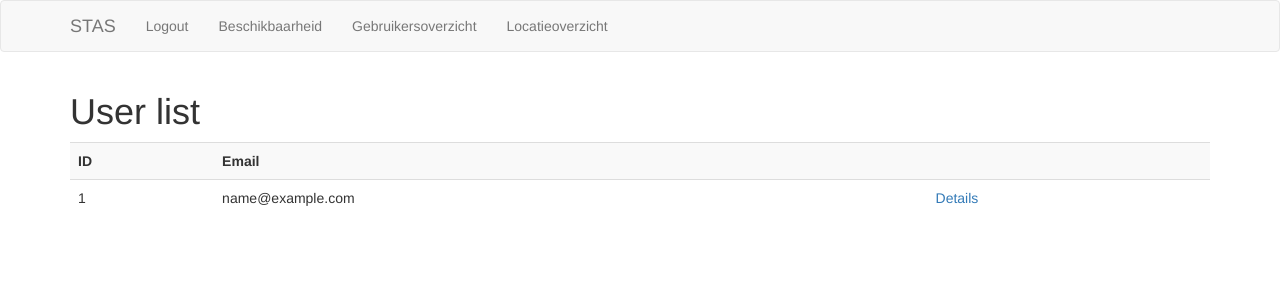
After one commit to eddyvdaker/Zuyd-STAS-StudentTeacherAvailabilitySystem, a Flask app: page /availability/user_list in a window 1280 px wide. The commit adds this page. Shown: the top 300 px of the page. Run offline with Flask 2, Linux system fonts and the light colour scheme; a user stored in the database is signed in; tables that the repository leaves empty hold one stand-in row (values such as "Sample post"); parts of the project's set-up code (start-up, migrations or seed data) failed here and were passed over; some libraries are stand-ins or nearby versions.

Commit message:
added availability bp and page for user to select whose availabilty info they want to see

```diff
--- a/app/__init__.py
+++ b/app/__init__.py
@@ -48,6 +48,9 @@ def create_app(config_class=Config):
     from app.checkin import bp as checkin_bp
     app.register_blueprint(checkin_bp)
 
+    from app.availability import bp as availability_bp
+    app.register_blueprint(availability_bp)
+
     # Logging
     if not app.debug and not app.config['TESTING']:
         if not os.path.exists('logs'):
--- /dev/null
+++ b/app/availability/__init__.py
@@ -0,0 +1,5 @@
+from flask import Blueprint
+
+bp = Blueprint('availability', __name__)
+
+from app.availability import routes
--- /dev/null
+++ b/app/availability/routes.py
@@ -0,0 +1,22 @@
+from flask_login import login_required
+from app.models import User
+from app.availability import bp
+from flask import render_template
+
+
+@bp.route('/availability/user_list', methods=['GET'])
+@login_required
+def user_list():
+    users = User.query.all()
+    return render_template(
+        'availability/user_list.html', title='User list', users=users)
+
+
+@bp.route('/availability/user/<user_id>', methods=['GET'])
+@login_required
+def user_availability(user_id):
+    user = User.query.filter_by(id=user_id).first()
+    return render_template(
+        'availability/user_availability.html', user=user,
+        title='Availability'
+    )
--- /dev/null
+++ b/app/templates/availability/user_list.html
@@ -0,0 +1,20 @@
+{% extends "base.html" %}
+
+{% block app_content %}
+<div id="overview">
+    <table id="users" class="table table-striped">
+        <tr id="header-row">
+            <th>ID</th>
+            <th>{{ 'Email' }}</th>
+            <th></th>
+        </tr>
+        {% for user in users %}
+            <tr id="row">
+                <td>{{ user.id }}</td>
+                <td>{{ user.email }}</td>
+                <td><a href="{{ url_for('availability.user_availability', user_id=user.id) }}">{{ 'Details' }}</a></td>
+            </tr>
+        {% endfor %}
+    </table>
+</div>
+{% endblock %}
--- a/app/templates/base.html
+++ b/app/templates/base.html
@@ -17,6 +17,7 @@
         <ul class="nav navbar-nav">
           {% if not current_user.is_anonymous %}
           <li class="nav-item"><a class="nav-link" href="{{ url_for('login.logout') }}">{{ 'Logout' }}</a></li>
+          <li class="nav-item"><a class="nav-link" href="{{ url_for('availability.user_list') }}">{{ 'Beschikbaarheid' }}</a></li>
             {% if current_user.role == 'admin' %}
               <li class="nav-item"><a class="nav-link" href="{{ url_for('admin.users') }}">{{ 'Gebruikersoverzicht' }}</a></li>
               <li class="nav-item"><a class="nav-link" href="{{ url_for('admin.locations') }}">{{ 'Locatieoverzicht' }}</a></li>
```
Also changed, not shown: app/templates/availability/user_availability.html (added, +10 -0 lines).
